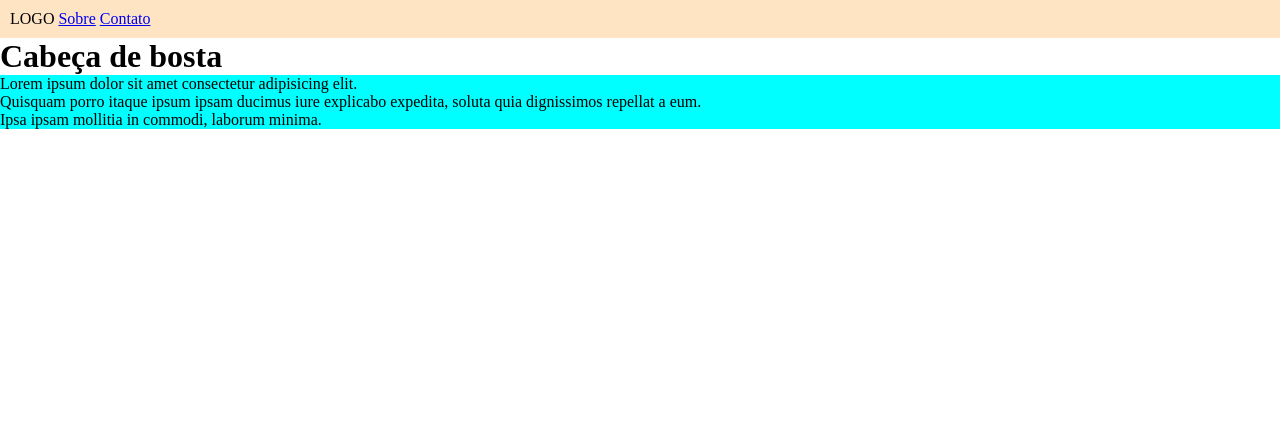
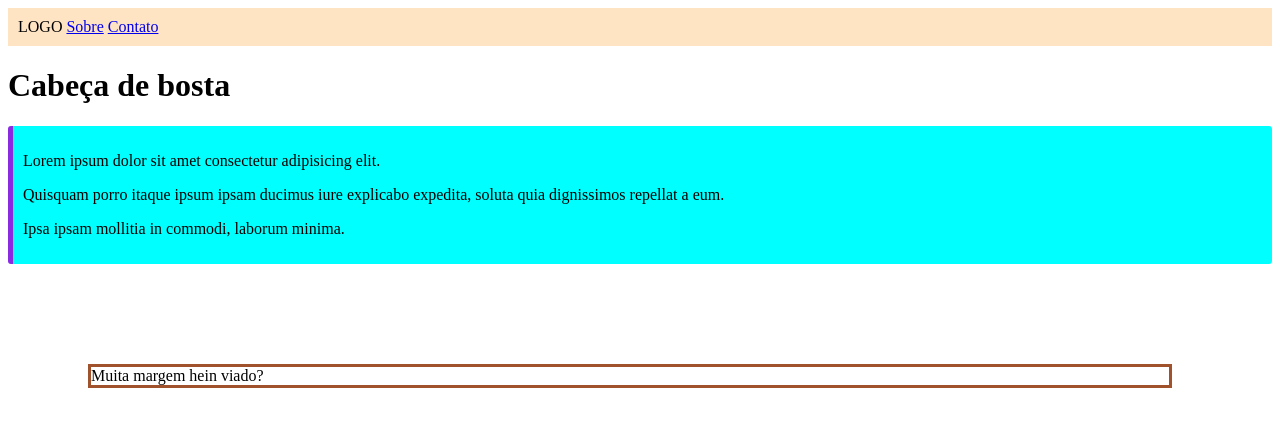
Before and after one commit to Chi0x03/html-css-js, a plain HTML site: page index.html in a window 1280 px wide. Drawn offline with Linux system fonts and the light colour scheme.

Commit message:
melhorando no css

```diff
--- a/index.html
+++ b/index.html
@@ -16,5 +16,7 @@
         <p>Quisquam porro itaque ipsum ipsam ducimus iure explicabo expedita, soluta quia dignissimos repellat a eum.</p>
         <p>Ipsa ipsam mollitia in commodi, laborum minima.</p>
     </div>
+
+    <p class="margin">Muita margem hein viado?</p>
 </body>
 </html>
--- a/style.css
+++ b/style.css
@@ -1,7 +1,7 @@
-* {
+/* * {
     padding: 0;
     margin: 0;
-}
+} */
 
 header {
     padding: 10px;
@@ -12,4 +12,12 @@ header {
 #lorem {
     background-color: aqua;
     margin: 100;
+    border-left: 5px solid blueviolet;
+    padding: 10px;
+    border-radius: 3px;
 }
+
+.margin {
+    border: 3px solid sienna;
+    margin: 100px 100px 150px 80px;
+}
```
